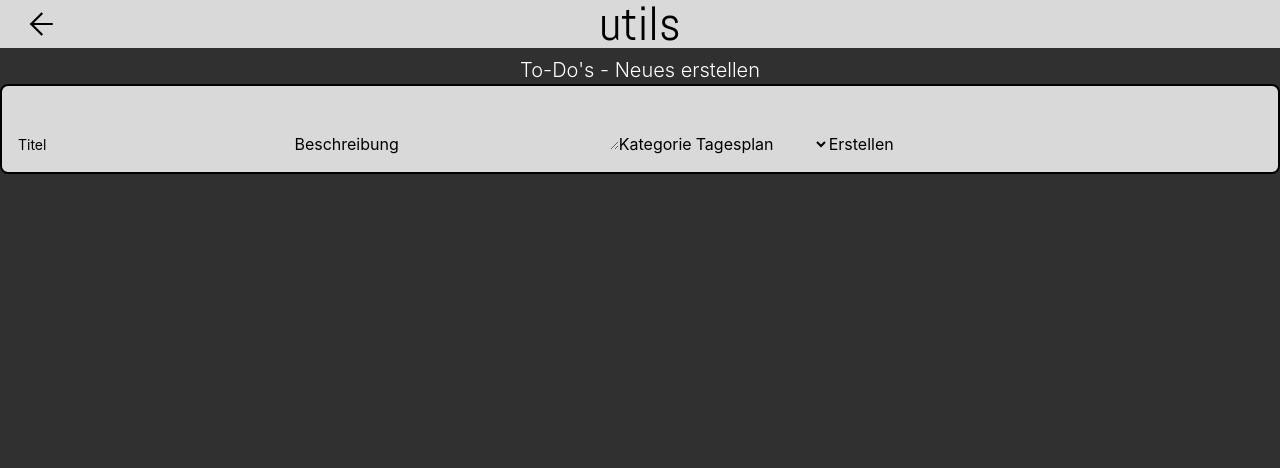
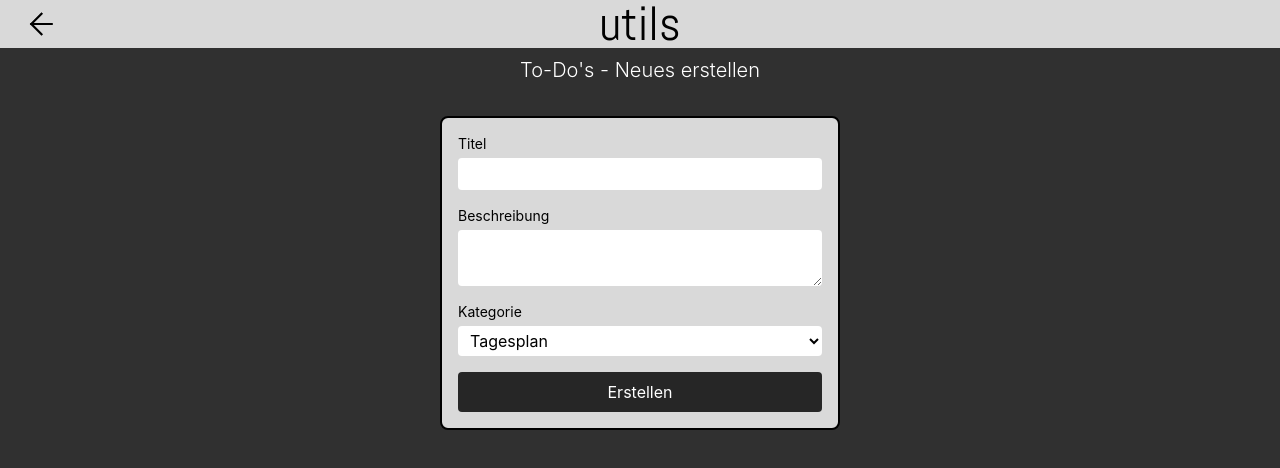
Before and after one commit to hzzy5/utils, a React (Vite) app in the folder app/: page /todos/new in a window 1280 px wide. Shown: the top 468 px of the page. Built offline with nearby package versions, Linux system fonts and the light colour scheme.

Commit message:
form styling

```diff
--- a/app/src/features/todos/components/ToDoCreate.tsx
+++ b/app/src/features/todos/components/ToDoCreate.tsx
@@ -27,6 +27,7 @@ export function ToDoCreate() {
         }}
         submitLabel="Erstellen"
         onSubmit={handleSubmit}
+        onDelete={undefined}
       />
     </>
   );
--- a/app/src/features/todos/components/ToDoDetail.tsx
+++ b/app/src/features/todos/components/ToDoDetail.tsx
@@ -36,15 +36,11 @@ export function ToDoDetail() {
         }}
         submitLabel="Speichern"
         onSubmit={handleSubmit}
-      />
-      <button
-        onClick={() => {
+        onDelete={() => {
           actions.deleteToDo(todo!.id);
           navigate(-1);
         }}
-      >
-        Löschen
-      </button>
+      />
     </>
   );
 }
--- a/app/src/features/todos/components/ToDoForm.tsx
+++ b/app/src/features/todos/components/ToDoForm.tsx
@@ -8,12 +8,14 @@ interface TodoFormProps {
   initialValues: ToDoInput;
   submitLabel: string;
   onSubmit: (values: ToDoInput) => Promise<SubmitResult>;
+  onDelete?: () => void;
 }
 
 export function ToDoForm({
   initialValues,
   submitLabel,
   onSubmit,
+  onDelete,
 }: TodoFormProps) {
   const [title, setTitle] = useState(initialValues.title);
   const [description, setDescription] = useState(initialValues.description);
@@ -29,10 +31,12 @@ export function ToDoForm({
 
   return (
     <>
+      <div className="mx-auto mt-8 w-full max-w-md px-6">
         <form
           onSubmit={handleSubmit}
-        className="rounded-lg border-2 border-black bg-[#d9d9d9] p-4"
+          className="rounded-lg border-2 border-black bg-[#d9d9d9] p-4 flex flex-col gap-4"
         >
+          <div className="flex flex-col gap-1">
             <label htmlFor="title" className="text-sm">
               Titel
             </label>
@@ -42,22 +46,35 @@ export function ToDoForm({
               value={title}
               onChange={(e) => setTitle(e.target.value)}
               maxLength={MAX_LENGTH}
+              className="w-full rounded bg-white px-2 py-1 text-base"
             />
-        <label htmlFor="description">Beschreibung</label>
+          </div>
+          <div className="flex flex-col gap-1">
+            <label htmlFor="description" className="text-sm">
+              Beschreibung
+            </label>
             <textarea
               id="description"
               value={description}
               onChange={(e) => setDescription(e.target.value)}
+              className="w-full rounded bg-white px-2 py-1 text-base"
             />
-        <label htmlFor="category">Kategorie</label>
+          </div>
+          <div className="flex flex-col gap-1">
+            <label htmlFor="category" className="text-sm">
+              Kategorie
+            </label>
             <select
               id="category"
               value={category}
               onChange={(e) =>
                 setCategory(
-              isCategoryId(e.target.value) ? e.target.value : CATEGORIES[0].id,
+                  isCategoryId(e.target.value)
+                    ? e.target.value
+                    : CATEGORIES[0].id,
                 )
               }
+              className="w-full rounded bg-white px-2 py-1 text-base"
             >
               {CATEGORIES.map((category) => (
                 <option key={category.id} value={category.id}>
@@ -65,9 +82,25 @@ export function ToDoForm({
                 </option>
               ))}
             </select>
+          </div>
           {error && <p>{error}</p>}
-        <button type="submit">{submitLabel}</button>
+          <button
+            type="submit"
+            className="w-full rounded bg-neutral-800 py-2 text-white disabled:opacity-50"
+          >
+            {submitLabel}
+          </button>
+          {onDelete && (
+            <button
+              type="button"
+              className="w-full rounded bg-red-500 py-2 text-white disabled:opacity-50"
+              onClick={onDelete}
+            >
+              Löschen
+            </button>
+          )}
         </form>
+      </div>
     </>
   );
 }
```
Lines whose indentation alone changed are shown as unchanged.
